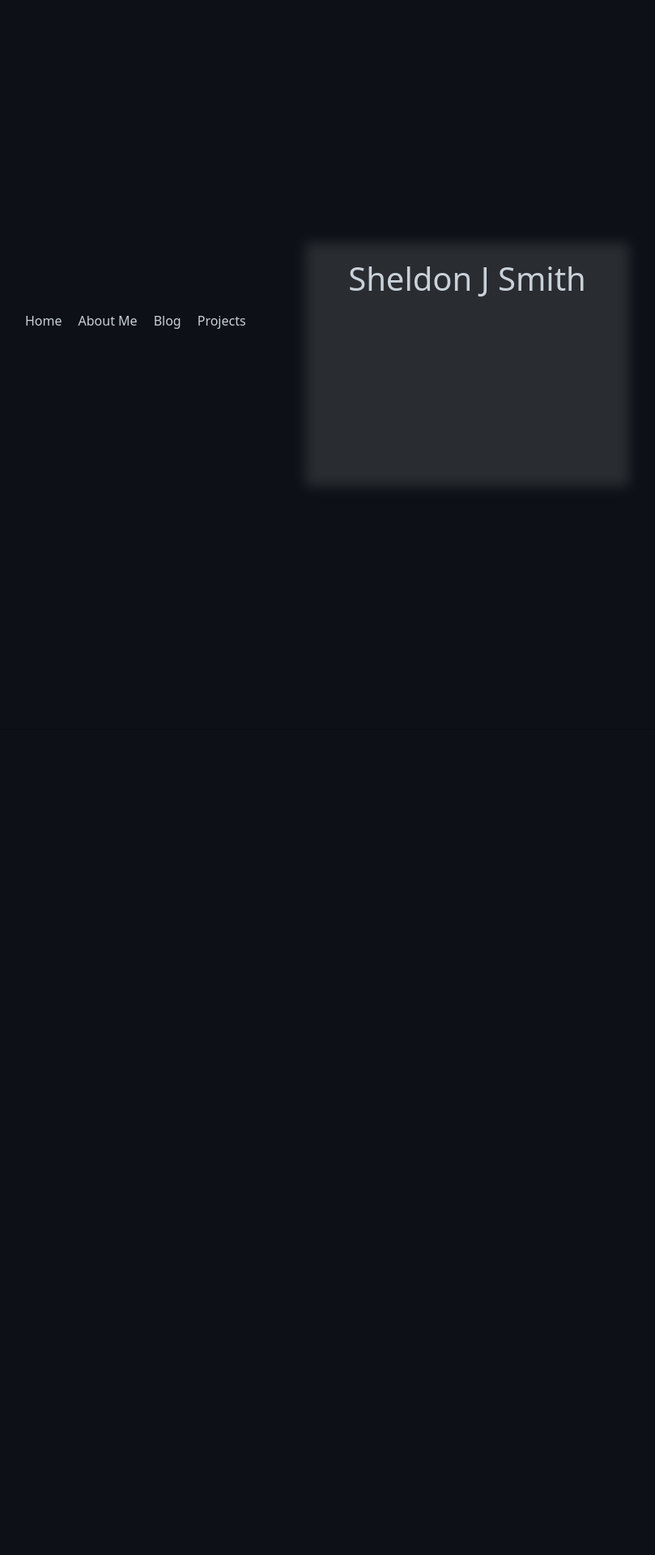
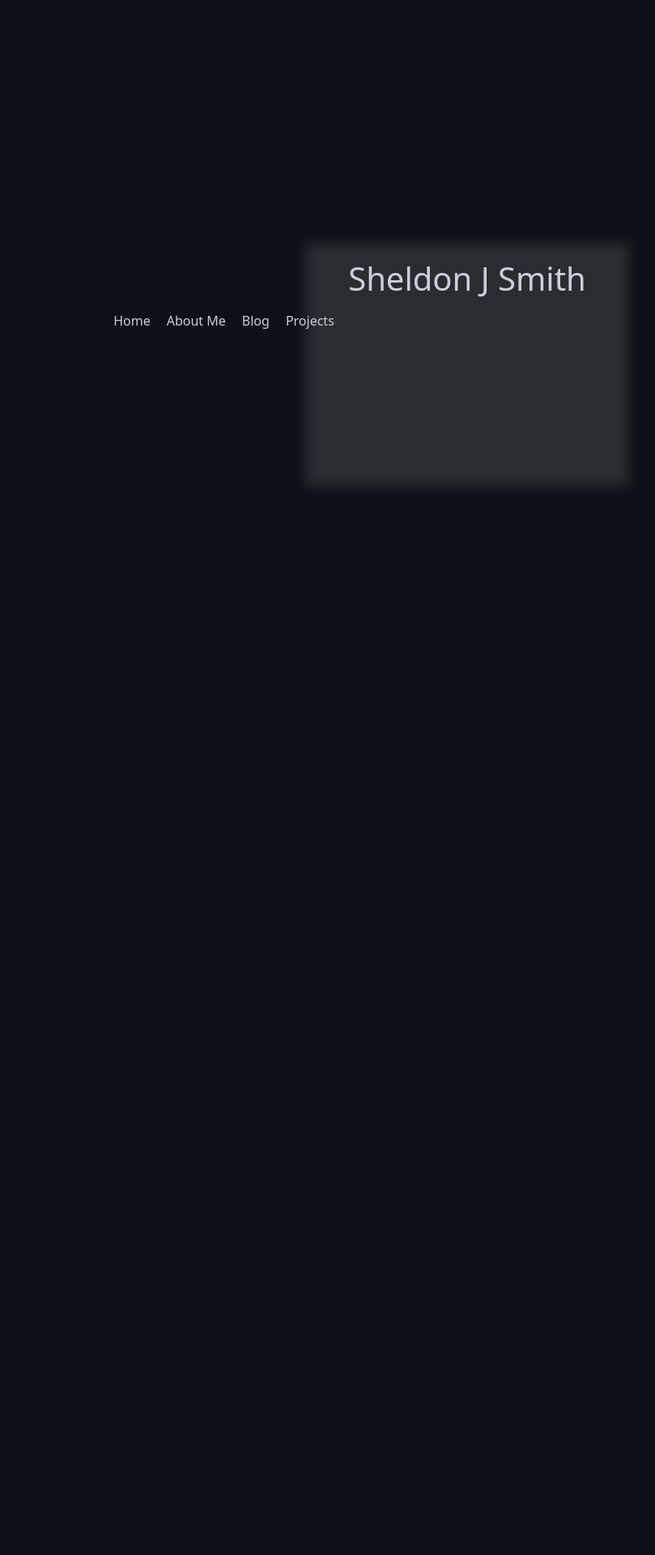
Before and after one commit to Screemm/screemm.github.io, a Jekyll site: the page built from index.md, in a window 1280 px wide. Shown: the top 1920 px of the page at 81% size, without its empty margins (63-872 px from the left). Built offline with Jekyll 4.4.1, drawn with Linux system fonts in a browser that asks for light colours; nearby versions of some CDN libraries.

Commit message:
Update index.html

```diff
--- a/_layouts/index.html
+++ b/_layouts/index.html
@@ -65,6 +65,7 @@
         nav ul {
             padding: 0;
             width: 100%;
+            margin-left: 10%;
         }
 
         nav li {
@@ -93,9 +94,7 @@
         <div id="header"></div>
         <div id="header-overlay"></div>
         <div class="container">
-            <a id="a-title" style="text-decoration:none;" href="https://screemm.github.io/">
-                <h1>Sheldon J Smith</h1>
-            </a>
+            <h1>Sheldon J Smith</h1>
             <nav class="container-fluid">
                 <ul>
                     <li>
```
